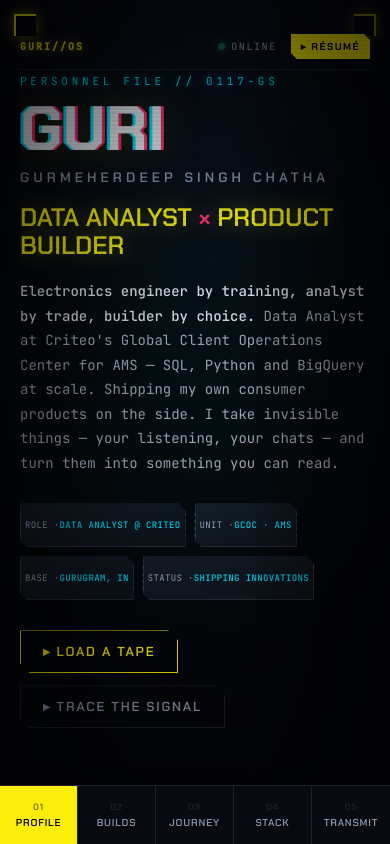
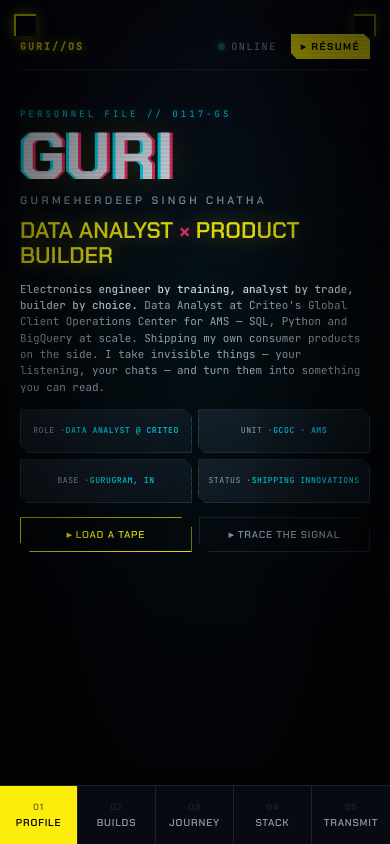
Before and after one commit to gurichatha01/cyberpunk-portfolio, a Next.js app: page / in a window 390 px wide. Built offline with nearby package versions, Linux system fonts and the light colour scheme.

Commit message:
fixed profile scaling

```diff
--- a/app/globals.css
+++ b/app/globals.css
@@ -374,30 +374,29 @@ h1, h2, h3, h4, p {
   padding: 4px 0;
   display: flex;
   flex-direction: column;
-  /* the one scroll container in the app — a tall module scrolls here while the
-     chrome stays snapped to the screen. Horizontal is clipped, never scrolls. */
-  overflow-y: auto;
-  overflow-x: hidden;
+  /* The console is one fixed viewport. Individual modules own any intentional
+     interaction (Journey's hidden mobile card scroller); the page/stage never
+     exposes a browser scrollbar. */
+  overflow: hidden;
 }
 .panel {
   width: 100%;
   min-width: 0;
   min-height: 0;
-  /* flow modules: fill the stage at minimum; grow past it (and let the stage
-     scroll) when the module is taller than one screen */
-  flex: 1 0 auto;
+  flex: 1 1 0%;
   display: flex;
   flex-direction: column;
+  overflow: hidden;
 }
 /* fill modules (JOURNEY; STACK on mobile) cap to the stage so they manage
    their own internal scroll and the stage itself never scrolls */
 .panel.fill {
   flex: 1 1 0%;
 }
-/* JOURNEY fills exactly and manages its own inner scroll; every other module
-   keeps its natural height and sits at the top of the (filled) panel. */
-.panel > :not(.jr) {
-  flex: 0 0 auto;
+/* Every module receives the exact stage height. Layouts compact responsively
+   rather than making the surrounding page scroll. */
+.panel > * {
+  min-height: 0;
 }
 /* Module transition — the signature move. Incoming panel slides in; on a nav
    change it ALSO runs the glitch (hard clip-path chop + horizontal jitter).
@@ -508,6 +507,9 @@ h1, h2, h3, h4, p {
 /* =========================================================================
    MODULE 01 · PROFILE
    ========================================================================= */
+.profile {
+  min-height: 0;
+}
 .eyebrow {
   color: var(--cyan);
   font-size: 11px;
@@ -617,6 +619,117 @@ h1, h2, h3, h4, p {
   box-shadow: none;
 }
 
+@media (max-width: 767px) {
+  .profile {
+    flex: 1 1 0%;
+    display: flex;
+    flex-direction: column;
+    justify-content: flex-start;
+    padding-top: clamp(18px, 4vh, 38px);
+    overflow: hidden;
+  }
+
+  .profile .eyebrow {
+    font-size: 9px;
+    margin-bottom: 8px;
+  }
+  .profile .name {
+    font-size: clamp(52px, 17vw, 76px);
+  }
+  .profile .fullname {
+    margin: 8px 0 12px;
+    font-size: clamp(9px, 2.8vw, 12px);
+  }
+  .profile .role {
+    font-size: clamp(18px, 5.8vw, 26px);
+  }
+  .profile .bio {
+    margin: 12px 0 14px;
+    font-size: clamp(10px, 2.8vw, 13px);
+    line-height: 1.5;
+  }
+  .profile .chips {
+    display: grid;
+    grid-template-columns: repeat(2, minmax(0, 1fr));
+    gap: 6px;
+    margin-bottom: 14px;
+  }
+  .profile .chip {
+    min-width: 0;
+    padding: 6px 8px;
+    font-size: clamp(8px, 2.1vw, 10px);
+    letter-spacing: 0.06em;
+    overflow-wrap: anywhere;
+  }
+  .profile .ctas {
+    display: grid;
+    grid-template-columns: repeat(2, minmax(0, 1fr));
+    gap: 7px;
+  }
+  .profile .btn {
+    min-width: 0;
+    padding: 10px 6px;
+    font-size: 10px;
+    letter-spacing: 0.08em;
+  }
+}
+
+@media (max-width: 767px) and (max-height: 640px) {
+  .profile {
+    justify-content: flex-start;
+    padding-top: 0;
+  }
+  .profile .eyebrow {
+    font-size: 8px;
+    margin-bottom: 4px;
+  }
+  .profile .name {
+    font-size: clamp(48px, 16vw, 62px);
+  }
+  .profile .fullname {
+    margin: 5px 0 7px;
+    font-size: 8px;
+  }
+  .profile .role {
+    font-size: clamp(16px, 5.4vw, 21px);
+    line-height: 1.05;
+  }
+  .profile .bio {
+    margin: 7px 0 8px;
+    font-size: clamp(8px, 2.55vw, 10px);
+    line-height: 1.35;
+  }
+  .profile .chips {
+    gap: 4px;
+    margin-bottom: 8px;
+  }
+  .profile .chip {
+    padding: 4px 5px;
+    font-size: 7px;
+  }
+  .profile .ctas {
+    gap: 5px;
+  }
+  .profile .btn {
+    padding: 7px 4px;
+    font-size: 8px;
+  }
+}
+
+@media (max-width: 860px) {
+  .bd {
+    flex: 1 1 0%;
+    min-height: 0;
+    overflow-y: auto;
+    overflow-x: hidden;
+    scrollbar-width: none;
+    -ms-overflow-style: none;
+  }
+  .bd::-webkit-scrollbar {
+    display: none;
+  }
+}
+
 /* Shared section headers (BUILDS / JOURNEY / STACK / TRANSMIT) */
 .sec-h {
   font-family: var(--font-display);
@@ -1523,23 +1636,66 @@ h1, h2, h3, h4, p {
   height: clamp(130px, 19vh, 240px);
 }
 
-/* Desktop JOURNEY normally fills the stage, but on short/wide viewports its
-   contents can be taller than the available stage. Keep the scope and the
-   other fixed sections at their real height so flexbox never collapses the
-   scope around a still-full-height SVG (which shifted the visible centreline
-   down and clipped the loud end of the wave). The stage already owns vertical
-   overflow, so exceptionally short screens scroll there instead. */
+/* Desktop JOURNEY fills the stage. The scope keeps its own height so the SVG
+   centreline never shifts or clips; the detail card absorbs the remaining
+   height instead of making the stage taller than the viewport. */
 @media (min-width: 768px) {
   .panel.fill > .jr {
-    flex: 0 0 auto;
-    min-height: 100%;
+    flex: 1 1 0%;
+    min-height: 0;
+    overflow: hidden;
   }
 
   .jr > .scope,
   .jr > .jrow,
-  .jr > .era,
   .jr > .footnote {
     flex-shrink: 0;
+  }
+
+  .jr > .era {
+    flex: 1 1 0%;
+    min-height: 0;
+    overflow: hidden;
+  }
+}
+
+/* Laptop-height desktop screens keep the full Journey, but tighten the scope
+   and card typography enough that the detail panel remains wholly visible. */
+@media (min-width: 768px) and (max-height: 950px) {
+  .hscope {
+    height: clamp(124px, 16vh, 160px);
+  }
+  .jr > .scope {
+    margin-bottom: 10px;
+    padding: 9px 12px;
+  }
+  .jr > .jrow {
+    margin-bottom: 10px;
+  }
+  .jr > .era {
+    padding: 13px 18px;
+  }
+  .era .top {
+    margin-bottom: 6px;
+  }
+  .era .org {
+    font-size: 30px;
+  }
+  .era p {
+    max-width: 900px;
+    margin-bottom: 8px;
+    font-size: 11.5px;
+    line-height: 1.42;
+  }
+  .augh {
+    margin-bottom: 5px;
+  }
+  .aug {
+    padding: 4px 7px;
+    font-size: 8.5px;
+  }
+  .footnote {
+    margin-top: 8px;
   }
 }
 
--- a/components/modules/Builds.tsx
+++ b/components/modules/Builds.tsx
@@ -216,7 +216,7 @@ export default function Builds() {
     phase === 'loading' ? 'loading' : phase === 'ejecting' ? 'ejecting' : 'seated';
 
   return (
-    <div>
+    <div className="bd">
       <div className="sec-h disp">BUILDS</div>
       <div className="sec-sub">INSERT A CASSETTE TO READ THE FILE</div>
 
--- a/components/modules/Profile.tsx
+++ b/components/modules/Profile.tsx
@@ -12,7 +12,7 @@ interface ProfileProps {
 
 export default function Profile({ revealed, onGo }: ProfileProps) {
   return (
-    <div>
+    <div className="profile">
       <div className="eyebrow">{PROFILE.eyebrow}</div>
 
       <h1 className="name disp">
```
